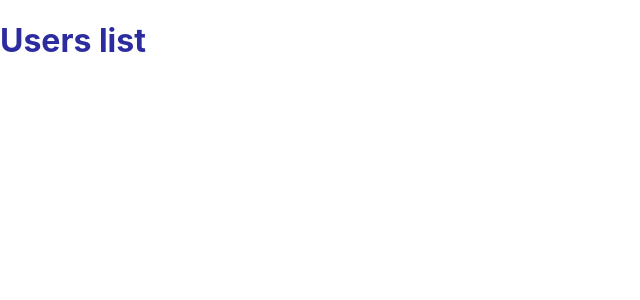
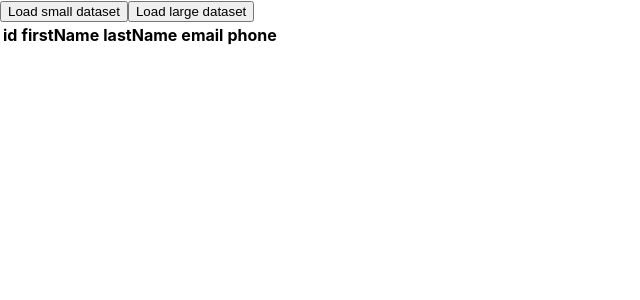
Before and after one commit to VasiliyHarden/users-list, a React (Create React App) app: page / in a window 1280 px wide. Shown: the top 300 px of the page, without its empty margins (0-640 px from the left). Built offline with nearby package versions, Linux system fonts and the light colour scheme.

Commit message:
UsersList component & loading data from server on button click

```diff
--- a/src/App.js
+++ b/src/App.js
@@ -1,8 +1,18 @@
 import React from 'react';
+import { Provider } from 'react-redux';
+
+import DataRequestPanel from './components/DataRequestPanel/DataRequestPanel';
+import UsersList from './components/UsersList/UsersList';
+import createStore from './store/create-store';
+
+const store = createStore();
 
 function App() {
   return (
-    <h1>Users list</h1>
+    <Provider store={ store }>
+      <DataRequestPanel />
+      <UsersList />
+    </Provider>
   );
 }
 
--- /dev/null
+++ b/src/components/DataRequestPanel/DataRequestPanel.js
@@ -0,0 +1,29 @@
+import React from 'react';
+import { useDispatch } from 'react-redux';
+
+import { datasetSizes } from '../../constants/dataset-sizes';
+import { loadUsers } from '../../store/users';
+
+import './DataRequestPanel.scss';
+
+const DataRequestPanel = () => {
+
+  const dispatch = useDispatch();
+  const dataRequestHandler = (e) => {
+    const datasetSize = e.target.name;
+    dispatch(loadUsers(datasetSize));
+  };
+
+  return (
+    <>
+      <button name={ datasetSizes.small } onClick={ dataRequestHandler }>
+        Load small dataset
+      </button>
+      <button name={ datasetSizes.large } onClick={ dataRequestHandler }>
+        Load large dataset
+      </button>
+    </>
+  );
+};
+
+export default DataRequestPanel;
--- a/src/components/UsersList/UsersList.js
+++ b/src/components/UsersList/UsersList.js
@@ -0,0 +1,33 @@
+import React from 'react';
+import { useSelector, shallowEqual } from 'react-redux';
+
+import UsersListItem from '../UsersListItem/UsersListItem';
+import { getUsers } from '../../store/users';
+
+import './UsersList.scss';
+
+const UsersList = () => {
+
+  const users = useSelector(getUsers, shallowEqual);
+
+  return (
+    <table>
+      <thead>
+        <tr>
+          <th>id</th>
+          <th>firstName</th>
+          <th>lastName</th>
+          <th>email</th>
+          <th>phone</th>
+        </tr>
+      </thead>
+      <tbody>
+        {
+          users.map(user => <UsersListItem key={ user.id } { ...user } />)
+        }
+      </tbody>
+    </table>
+  );
+};
+
+export default UsersList;
--- a/src/components/UsersListItem/UsersListItem.js
+++ b/src/components/UsersListItem/UsersListItem.js
@@ -0,0 +1,18 @@
+import React from 'react';
+
+import './UsersListItem.scss';
+
+const UsersListItem = ({ id, firstName, lastName, email, phone }) => {
+
+  return (
+    <tr>
+      <td>{ id }</td>
+      <td>{ firstName }</td>
+      <td>{ lastName }</td>
+      <td>{ email }</td>
+      <td>{ phone }</td>
+    </tr>
+  );
+};
+
+export default UsersListItem;
--- a/src/store/users/actions.js
+++ b/src/store/users/actions.js
@@ -2,9 +2,10 @@ import { actionTypes } from './action-types';
 import { getUsers } from '../../api/users';
 
 export const loadUsers = (datasetSize) => {
-  return dispatch => {
+  return async dispatch => {
+    console.log('Starting request...');
     try {
-      const users = getUsers(datasetSize);
+      const users = await getUsers(datasetSize);
       dispatch({
         type: actionTypes.LOAD_USERS,
         users
--- a/src/store/users/selectors.js
+++ b/src/store/users/selectors.js
@@ -0,0 +1 @@
+export const getUsers = state => state.users;
```
Also changed, not shown: src/components/DataRequestPanel/DataRequestPanel.scss (added).
